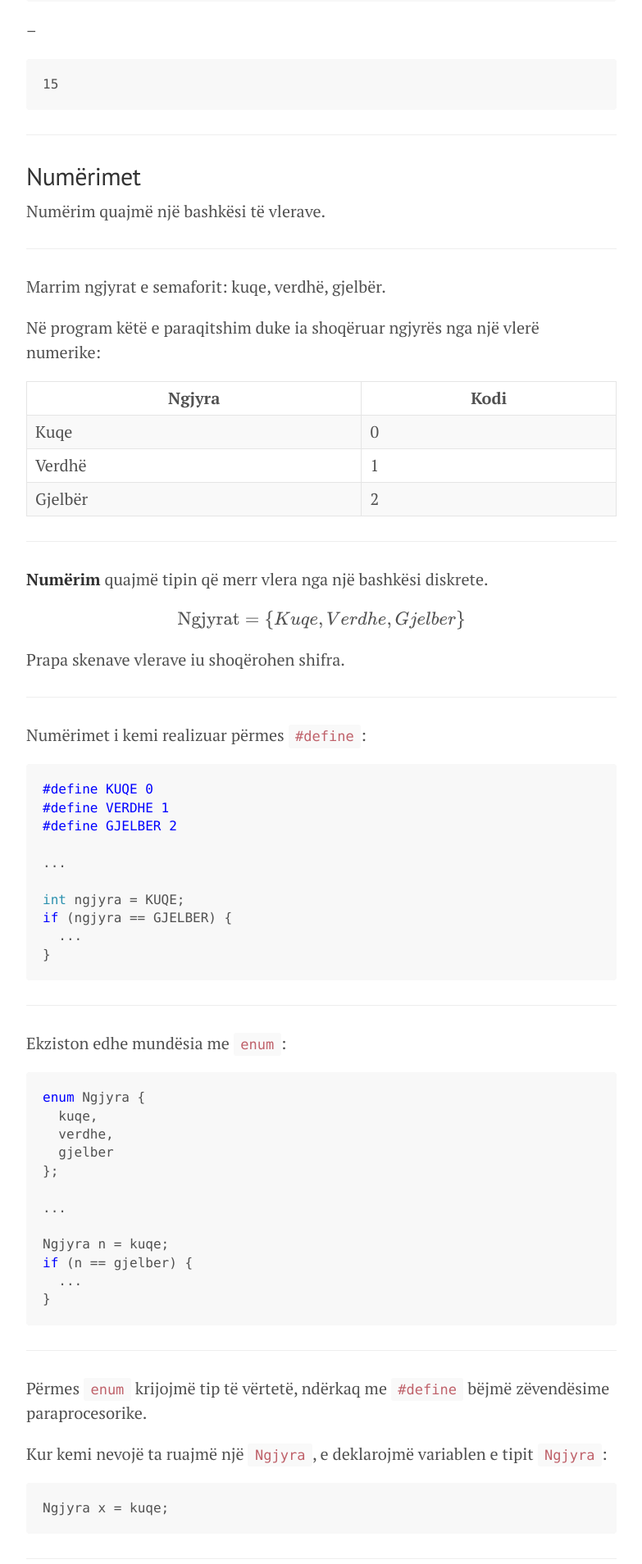
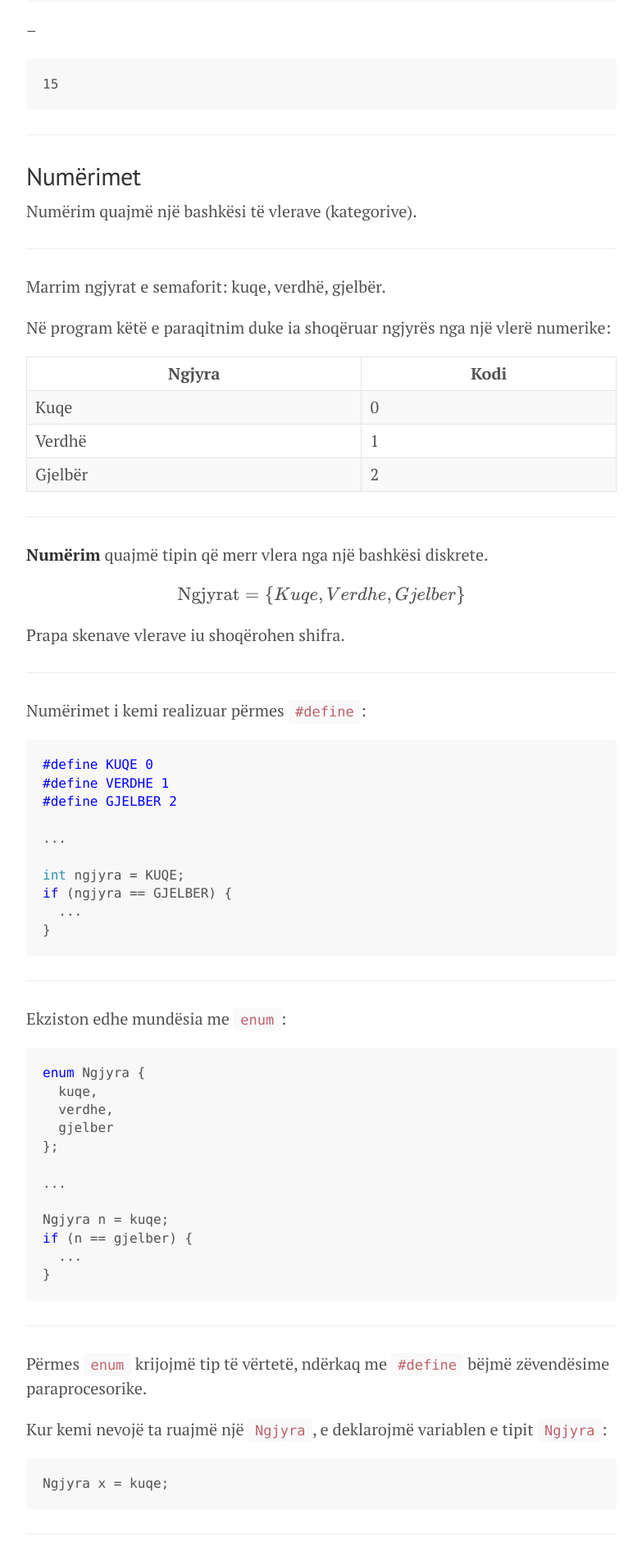
Before and after one commit to edongashi/edongashi.github.io, a Jekyll site: the page built from lendet/gjuhe-programuese/java11.md, in a window 1280 px wide. Shown: the part 2846-4754 px from the top of the page at 82% size, without its empty margins (248-1031 px from the left). Built offline with Jekyll 4.4.1, drawn with Linux system fonts in a browser that asks for light colours; our own code applies the rules of GitHub Pages for plain Markdown files; formulas are drawn with MathJax 3; some of the changed text lies outside the part shown.

Commit message:
Update j11

````diff
--- a/lendet/gjuhe-programuese/java12.md
+++ b/lendet/gjuhe-programuese/java11.md
@@ -130,19 +130,19 @@
 
 ## Numërimet
 
-Numërim quajmë një bashkësi të vlerave.
+Numërim quajmë një bashkësi të vlerave (kategorive).
 
 ---
 
 Marrim ngjyrat e semaforit: kuqe, verdhë, gjelbër.
 
-Në program këtë e paraqitshim duke ia shoqëruar ngjyrës nga një vlerë numerike:
+Në program këtë e paraqitnim duke ia shoqëruar ngjyrës nga një vlerë numerike:
 
-Ngjyra|Kodi
--|-
-Kuqe|0
-Verdhë|1
-Gjelbër|2
+| Ngjyra  | Kodi |
+| ------- | ---- |
+| Kuqe    | 0    |
+| Verdhë  | 1    |
+| Gjelbër | 2    |
 
 ---
 
@@ -230,11 +230,11 @@
 
 Kur nuk ceket vlera, anëtari e merr vlerën e ardhshme të lirë pas anëtarit të kaluar.
 
-Kështu që `gjelber = 21`
+Kështu që `gjelber = 21`.
 
 ---
 
-**Shembull:** Rajonet e targave të Kosovës.
+**Shembull:** Rajonet e targave të Kosovës
 
 ```cpp
 enum Rajoni {
@@ -312,7 +312,7 @@
 #include <iostream>
 using namespace std;
 
-enum muaji
+enum Muaji
 {
   janar = 1,
   shkurt,
@@ -328,7 +328,7 @@
   dhjetor
 };
 
-enum stina
+enum Stina
 {
   pranvere,
   vjeshte,
@@ -395,12 +395,12 @@
 
 Supozojmë që duhet ta plotësojmë një formular:
 
-Fusha|Vlera
--|-
-Emri|Filan
-Mbiemri|Fisteku
-Mosha|22
-Jeni student?|Po
+| Fusha         | Vlera   |
+| ------------- | ------- |
+| Emri          | Filan   |
+| Mbiemri       | Fisteku |
+| Mosha         | 22      |
+| Jeni student? | Po      |
 
 ---
 
@@ -410,12 +410,12 @@
 
 Secila fushë e këtij grupimi ka një tip të të dhënave:
 
-Fusha|Tipi
--|-
-Emri|string
-Mbiemri|string
-Mosha|int
-Jeni student?|bool
+| Fusha         | Tipi   |
+| ------------- | ------ |
+| Emri          | string |
+| Mbiemri       | string |
+| Mosha         | int    |
+| Jeni student? | bool   |
 
 ---
 
@@ -423,10 +423,10 @@
 
 ```cpp
 struct Personi {
-  string Emri;
-  string Mbiemri;
-  int Mosha;
-  bool Student;
+  string emri;
+  string mbiemri;
+  int mosha;
+  bool student;
 };
 ```
 
@@ -436,10 +436,10 @@
 
 ```cpp
 Personi p;
-p.Emri = "Filan";
-p.Mbiemri = "Fisteku";
-p.Mosha = 22;
-p.Student = true;
+p.emri = "Filan";
+p.mbiemri = "Fisteku";
+p.mosha = 22;
+p.student = true;
 ```
 
 ---
@@ -461,13 +461,13 @@
 
 ---
 
-**Shembull:** Struktura `Data` është grupim logjik i `Viti`, `Muaji`, `Dita`:
+**Shembull:** Struktura `Data` është grupim logjik i `viti`, `muaji`, `dita`:
 
 ```cpp
 struct Data {
-  int Dita;
-  int Muaji;
-  int Viti;
+  int dita;
+  int muaji;
+  int viti;
 };
 
 int main() {
@@ -477,11 +477,11 @@
 
 ---
 
-Kur themi `Data d` nuk bëhet për ndonjë tip të thjeshtë si psh. `int` ose `double`, por për grupimin e tre numrave të plotë (`Dita`, `Muaji`, `Viti`):
+Kur themi `Data d` nuk bëhet për ndonjë tip të thjeshtë si psh. `int` ose `double`, por për grupimin e tre numrave të plotë (`dita`, `muaji`, `viti`):
 
-Dita|Muaji|Viti
-:-:|:-:|:-:
-17|02|2008
+| Dita | Muaji | Viti |
+| :--: | :---: | :--: |
+|  17  |  02   | 2008 |
 
 ---
 
@@ -494,7 +494,7 @@
 }
 
 void shtyp(Data d) {
-  cout << d.Dita << "/" << d.Muaji << "/" << d.Viti;
+  cout << d.dita << "/" << d.muaji << "/" << d.viti;
 }
 
 int main() {
@@ -597,7 +597,7 @@
 
 **Detyrë:** Të deklarohet struktura `NumerKompleks` me fushat `a` dhe `b` si dhe funksionet `mbledh`, `zbrit`, `shumezo`, `rrezja`, `kendi`.
 
-![](https://upload.wikimedia.org/wikipedia/commons/thumb/a/af/Complex_number_illustration.svg/223px-Complex_number_illustration.svg.png)  <!-- .element: style="border:none" -->
+![](https://upload.wikimedia.org/wikipedia/commons/thumb/a/af/Complex_number_illustration.svg/223px-Complex_number_illustration.svg.png) <!-- .element: style="border:none" -->
 
 --
 
````
Also changed, not shown: other parts of lendet/gjuhe-programuese/java11.md (+31 -31 lines), lendet/gjuhe-programuese/index.md (+1 -1 lines).
